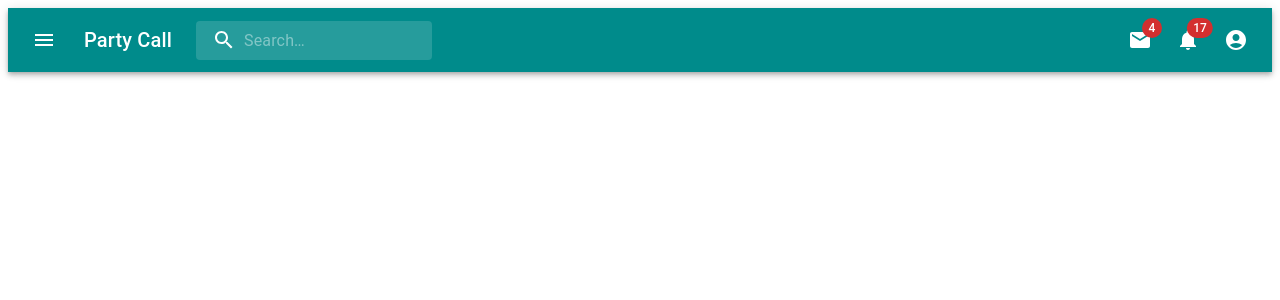
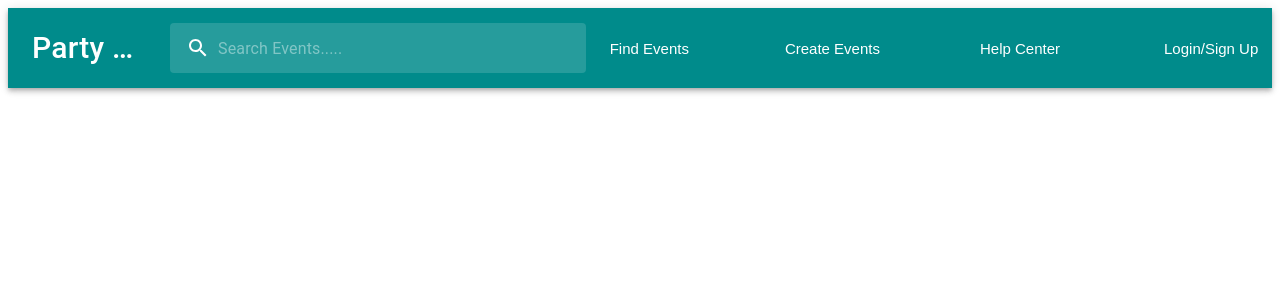
Before and after one commit to robhardial/party-call-front, a React (Vite) app in the folder party-call/: page / in a window 1280 px wide. Shown: the top 300 px of the page. Built offline with nearby package versions, Linux system fonts and the light colour scheme.

Commit message:
Created header component

```diff
--- a/party-call/src/components/Header/HeaderComponent.tsx
+++ b/party-call/src/components/Header/HeaderComponent.tsx
@@ -26,6 +26,7 @@ const Search = styled('div')(({ theme }) => ({
   marginRight: theme.spacing(2),
   marginLeft: 0,
   width: '100%',
+  height: '50px',
   [theme.breakpoints.up('sm')]: {
     marginLeft: theme.spacing(3),
     width: 'auto',
@@ -48,10 +49,11 @@ const StyledInputBase = styled(InputBase)(({ theme }) => ({
     padding: theme.spacing(1, 1, 1, 0),
     // vertical padding + font size from searchIcon
     paddingLeft: `calc(1em + ${theme.spacing(4)})`,
+    paddingTop: theme.spacing(1.7),
     transition: theme.transitions.create('width'),
     width: '100%',
     [theme.breakpoints.up('md')]: {
-      width: '20ch',
+      width: '40ch',
     },
   },
 }));
@@ -98,8 +100,8 @@ export default function HeaderComponent() {
       open={isMenuOpen}
       onClose={handleMenuClose}
     >
-      <MenuItem onClick={handleMenuClose}>Profile</MenuItem>
-      <MenuItem onClick={handleMenuClose}>My account</MenuItem>
+      <MenuItem onClick={handleMenuClose}>Login/Sign Up</MenuItem>
+      <MenuItem onClick={handleMenuClose}>My Account</MenuItem>
     </Menu>
   );
 
@@ -157,19 +159,11 @@ export default function HeaderComponent() {
 
   return (
     <Box sx={{ flexGrow: 1}} >
-      <AppBar position="static" sx={{ backgroundColor: '#008B8B' }}>
-        <Toolbar>
-          <IconButton
-            size="large"
-            edge="start"
-            color="inherit"
-            aria-label="open drawer"
-            sx={{ mr: 2 }}
-          >
-            <MenuIcon />
-          </IconButton>
+      <AppBar position="static" sx={{ backgroundColor: '#008B8B' , height: '80px'}}>
+        <Toolbar sx={{ height: '100%' }}>
           <Typography
             variant="h6"
+            fontSize={30}
             noWrap
             component="div"
             sx={{ display: { xs: 'none', sm: 'block' } }}
@@ -181,36 +175,40 @@ export default function HeaderComponent() {
               <SearchIcon />
             </SearchIconWrapper>
             <StyledInputBase
-              placeholder="Search…"
+              placeholder="Search Events....."
               inputProps={{ 'aria-label': 'search' }}
             />
           </Search>
           <Box sx={{ flexGrow: 1 }} />
           <Box sx={{ display: { xs: 'none', md: 'flex' } }}>
-            <IconButton size="large" aria-label="show 4 new mails" color="inherit">
-              <Badge badgeContent={4} color="error">
-                <MailIcon />
-              </Badge>
+            <IconButton size="medium" aria-label="Find Events" color="inherit" sx={{ mr: 10 ,fontSize: 15 }}>
+              <p>Find Events</p>
             </IconButton>
             <IconButton
-              size="large"
-              aria-label="show 17 new notifications"
+              size="medium"
+              aria-label="Create Events"
               color="inherit"
+              sx={{ mr: 10, fontSize: 15 }}
             >
-              <Badge badgeContent={17} color="error">
-                <NotificationsIcon />
-              </Badge>
+              <p>Create Events</p>
             </IconButton>
             <IconButton
               size="large"
               edge="end"
-              aria-label="account of current user"
-              aria-controls={menuId}
-              aria-haspopup="true"
-              onClick={handleProfileMenuOpen}
+              aria-label="Help Center"
               color="inherit"
+              sx={{ mr: 10, fontSize: 15 }}
             >
-              <AccountCircle />
+              <p>Help Center</p>
+            </IconButton>
+            <IconButton
+              size="large"
+              edge="end"
+              aria-label="Login/Sign Up"
+              color="inherit"
+              sx={{ mr: 10, fontSize: 15 }}
+            >
+              <p>Login/Sign Up</p>
             </IconButton>
           </Box>
           <Box sx={{ display: { xs: 'flex', md: 'none' } }}>
```
